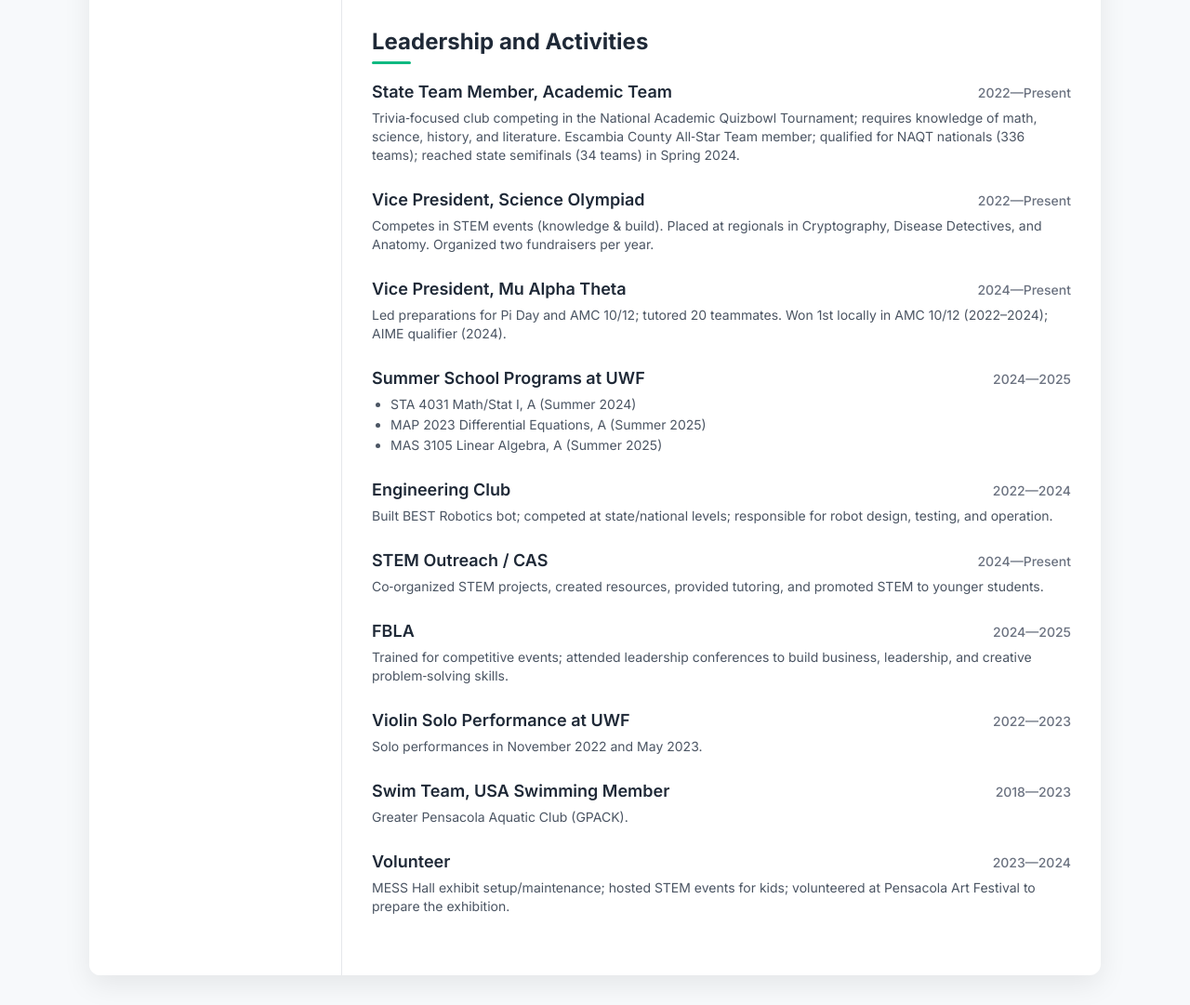
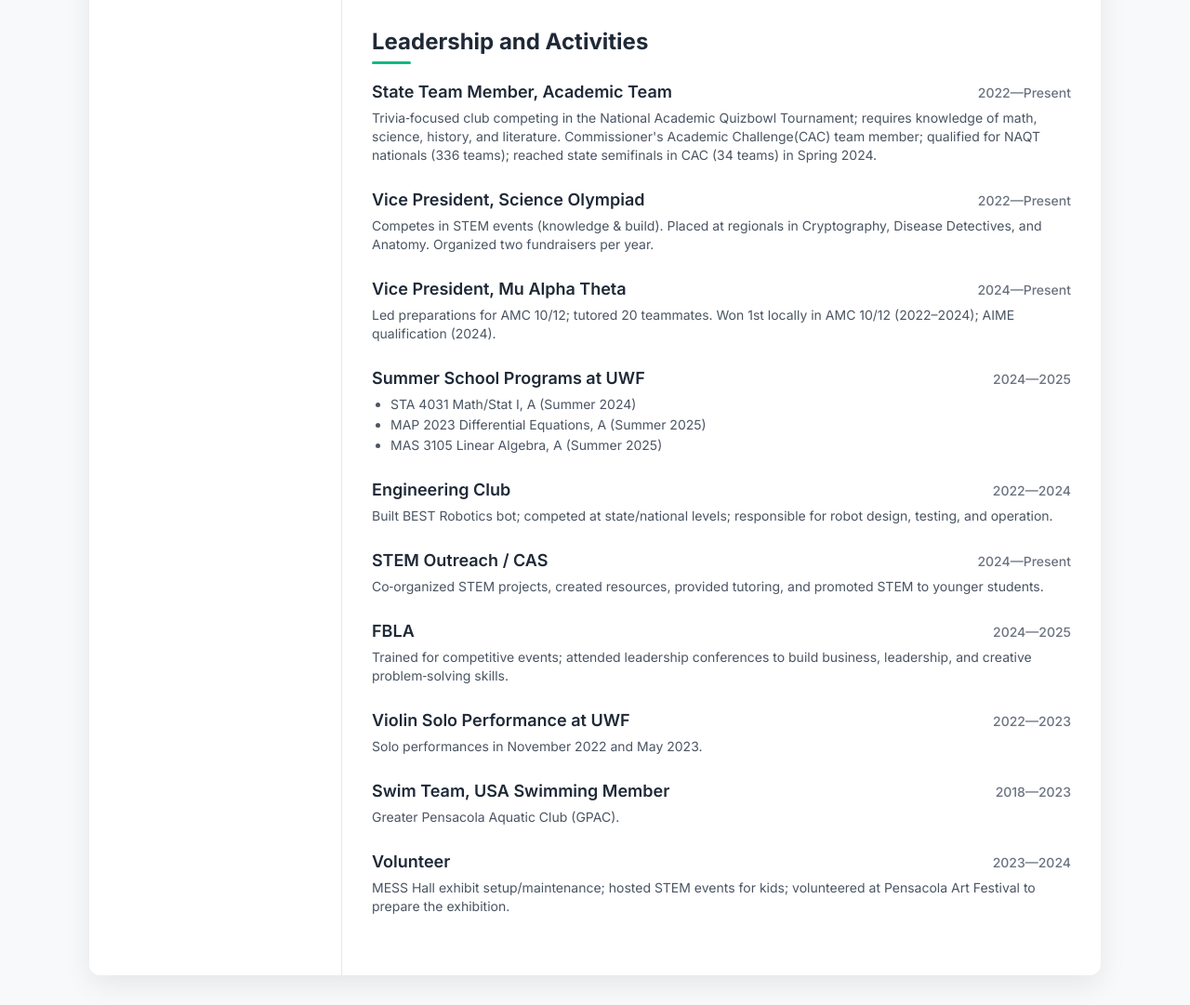
Before and after one commit to Seanfang08/seanfang08.github.io, a plain HTML site: page _static/sean-resume-2col.html in a window 1280 px wide. Shown: the part 1031-2112 px from the top of the page at 93% size. Drawn offline with nearby package versions, Linux system fonts and the light colour scheme.

Commit message:
Update sean-resume-2col.html

```diff
--- a/_static/sean-resume-2col.html
+++ b/_static/sean-resume-2col.html
@@ -44,7 +44,7 @@
             <li><span class="font-semibold">2021, 2022:</span> MathCounts Competition — First place (Northwest Florida region)</li>
             <li><span class="font-semibold">2022, 2023:</span> AMC 10 — First place (regional)</li>
             <li><span class="font-semibold">2024:</span> AMC 12 — First place (regional); AIME qualifier</li>
-            <li><span class="font-semibold">2024–2025:</span> The Commissioner’s Academic Challenge Team — Escambia County All‑Star</li>
+            <li><span class="font-semibold">2024–2025:</span> Commissioner’s Academic Challenge Team</li>
             <li><span class="font-semibold">2025:</span> Florida Sunshine Scholar — Top STEM student statewide</li>
             <li><span class="font-semibold">2025:</span> Semifinalist, National Merit&reg; Scholarship Program</li>
           </ul>
@@ -150,7 +150,7 @@
                 <h3 class="text-lg font-semibold text-gray-800">State Team Member, Academic Team</h3>
                 <span class="text-sm text-gray-500 font-medium">2022—Present</span>
               </div>
-              <p class="text-sm item-description mt-1">Trivia‑focused club competing in the National Academic Quizbowl Tournament; requires knowledge of math, science, history, and literature. Escambia County All‑Star Team member; qualified for NAQT nationals (336 teams); reached state semifinals (34 teams) in Spring 2024.</p>
+              <p class="text-sm item-description mt-1">Trivia‑focused club competing in the National Academic Quizbowl Tournament; requires knowledge of math, science, history, and literature. Commissioner's Academic Challenge(CAC) team member; qualified for NAQT nationals (336 teams); reached state semifinals in CAC (34 teams) in Spring 2024.</p>
             </div>
             <div class="relative">
 
@@ -166,7 +166,7 @@
                 <h3 class="text-lg font-semibold text-gray-800">Vice President, Mu Alpha Theta</h3>
                 <span class="text-sm text-gray-500 font-medium">2024—Present</span>
               </div>
-              <p class="text-sm item-description mt-1">Led preparations for Pi Day and AMC 10/12; tutored 20 teammates. Won 1st locally in AMC 10/12 (2022–2024); AIME qualifier (2024).</p>
+              <p class="text-sm item-description mt-1">Led preparations for AMC 10/12; tutored 20 teammates. Won 1st locally in AMC 10/12 (2022–2024); AIME qualification (2024).</p>
             </div>
             <div class="relative">
 
@@ -218,7 +218,7 @@
                 <h3 class="text-lg font-semibold text-gray-800">Swim Team, USA Swimming Member</h3>
                 <span class="text-sm text-gray-500 font-medium">2018—2023</span>
               </div>
-              <p class="text-sm item-description mt-1">Greater Pensacola Aquatic Club (GPACK).</p>
+              <p class="text-sm item-description mt-1">Greater Pensacola Aquatic Club (GPAC).</p>
             </div>
             <div class="relative">
 
```
